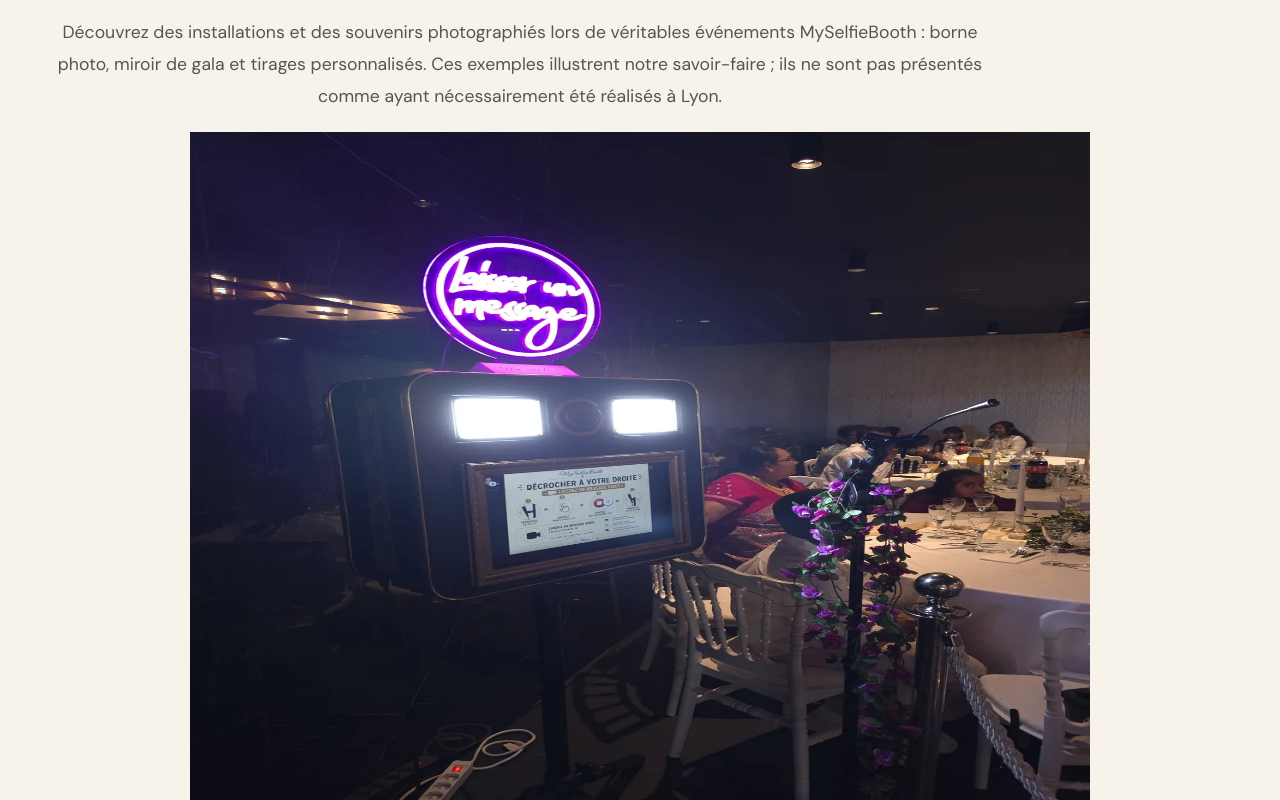
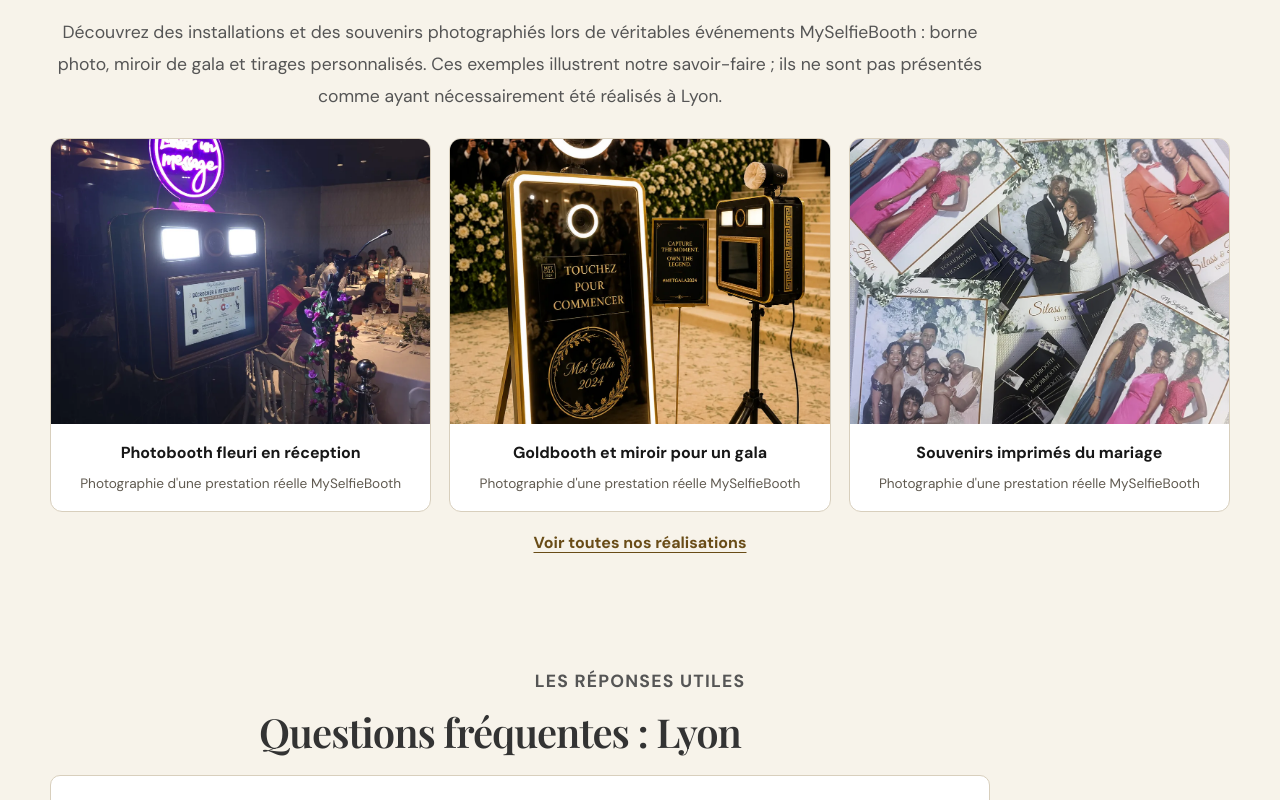
Before and after one commit to stephanefly/site-myselfiebooth, a Next.js app: page /lyon in a window 1280 px wide. Shown: the part 1960-2760 px from the top of the page. Built offline with nearby package versions, Linux system fonts and the light colour scheme; no server answers; a web font is replaced by a local one.

Commit message:
seo: improve priority pages and real local examples (LocalAreaPage.module.css)

```diff
--- a/src/components/local/LocalAreaPage.module.css
+++ b/src/components/local/LocalAreaPage.module.css
@@ -31,6 +31,13 @@
 .animationCard > div { padding: 20px; }
 .animationCard p { margin: 0 0 16px; line-height: 1.7; }
 .animationCard a { color: #694c17; font-weight: 800; text-underline-offset: 4px; }
+.realGrid { display: grid; grid-template-columns: repeat(3, minmax(0, 1fr)); gap: 18px; margin: 26px 0 18px; }
+.realCard { min-width: 0; margin: 0; overflow: hidden; border: 1px solid #d8cfbd; border-radius: 12px; background: #fff; }
+.realCard img { display: block; width: 100%; height: auto; aspect-ratio: 4 / 3; object-fit: cover; }
+.realCard figcaption { display: grid; gap: 7px; padding: 17px 19px; line-height: 1.55; }
+.realCard figcaption strong { color: #171717; }
+.realCard figcaption span { color: #605a50; font-size: .85rem; }
+.realLink { display: inline-block; color: #694c17; font-weight: 800; text-underline-offset: 4px; }
 .faq { max-width: 940px; }
 .faq details { margin-bottom: 12px; border: 1px solid #d8cfbd; border-radius: 10px; background: #fff; }
 .faq summary { padding: 20px; cursor: pointer; font-weight: 800; }
@@ -39,5 +46,5 @@
 .finalCta { padding: 64px 0; color: #fff; background: #111; }
 .finalCta > div > p:not(.eyebrow) { max-width: 760px; color: #e6e0d4; line-height: 1.8; }
 .page a:focus-visible, .faq summary:focus-visible { outline: 3px solid #b89445; outline-offset: 5px; }
-@media (max-width: 960px) { .heroGrid { grid-template-columns: 1fr; gap: 28px; } .animationGrid { grid-template-columns: repeat(2, minmax(0, 1fr)); } .heroImage { max-width: 720px; } }
-@media (max-width: 600px) { .hero { padding: 92px 0 36px; } .section { padding: 38px 0; } .animationGrid { grid-template-columns: 1fr; } .animationCard { max-width: 100%; } .animationCard img { aspect-ratio: 3 / 2; } .actions { flex-direction: column; align-items: stretch; } }
+@media (max-width: 960px) { .heroGrid { grid-template-columns: 1fr; gap: 28px; } .animationGrid, .realGrid { grid-template-columns: repeat(2, minmax(0, 1fr)); } .heroImage { max-width: 720px; } }
+@media (max-width: 600px) { .hero { padding: 92px 0 36px; } .section { padding: 38px 0; } .animationGrid, .realGrid { grid-template-columns: 1fr; } .animationCard { max-width: 100%; } .animationCard img { aspect-ratio: 3 / 2; } .actions { flex-direction: column; align-items: stretch; } }
```
